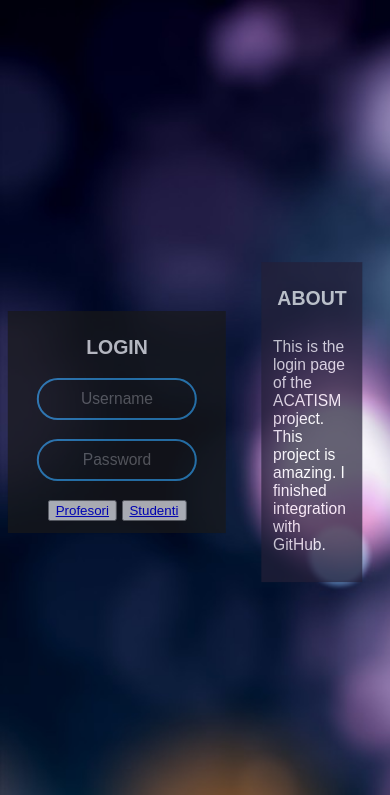
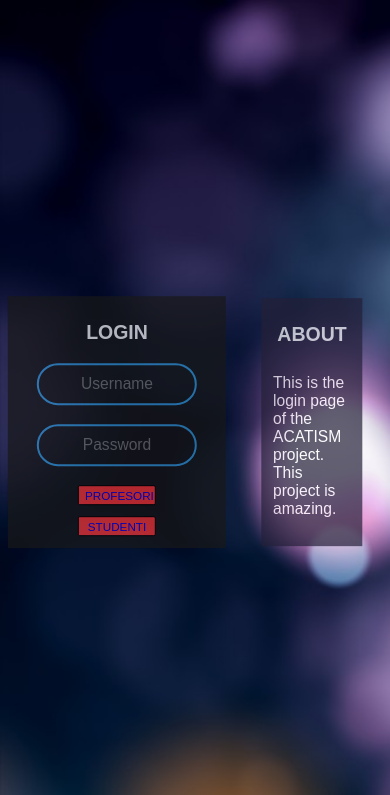
Before and after one commit to Kropius/AcaTisM, a PHP site: page /login.html in a window 390 px wide. Shown: the top 795 px of the page. Run offline with PHP 8.4, Linux system fonts and the light colour scheme.

Commit message:
Login updated

```diff
--- a/LoginPage/login.css
+++ b/LoginPage/login.css
@@ -27,6 +27,7 @@ body{
     text-align: center;
 }
 
+
 .login_box input{
     font-size: 1.5vw;
     text-align: center;
@@ -50,23 +51,44 @@ body{
     border-color: #2ecc71;
     transition: 0.5s;
 }
-.login_box input[type="submit"]{
-    margin: 10% auto;
-    border: 2px solid #2ecc71;
-    background: none;
-    display: block;
-    padding: 5% 5%;
-    width: 50%;
-    color: white;
-    outline: none;
-    border-radius: 25px;
-    transition: 1s;
+
+.login_box .buttons{
+    display: grid;
+    grid-template-columns: 8vw 8vw;
+    grid-column-gap: 4vw;
+    grid-template-rows: 2vw;
+    grid-template-areas:
+    "prof stud";
+    grid-column-gap: 5vw;
+    justify-content: center;
+    text-align: center;
 }
 
-.login_box input[type="submit"]:hover{
-    background: #2ecc71;
+.prof{
+    grid-area: prof;
+    background-color: #ff3838;
+    text-decoration: none;
+    font-size: 1.1vw;
+    border: none;
+    border: 0.1vw solid black;
+    border-radius: 0.5vw;
+    text-transform: uppercase;
 }
 
+.stud{
+    grid-area: stud;
+    background-color: #ff3838;
+    text-decoration: none;
+    font-size: 1.2vw;
+    border: none;
+    border: 0.1vw solid black;
+    border-radius: 0.5vw;
+    text-transform: uppercase;
+}
+
+.prof a, .stud a{
+    text-decoration: none;
+}
 
 .about_box{
     display: grid;
@@ -95,7 +117,7 @@ body{
 }
 
 @media only screen and (max-width:1024px){
-    /* tablet: */
+     /* tablet:  */
     .login_box{
         width: 50%;
         padding: 3% 3% 3% 3%;
@@ -143,6 +165,40 @@ body{
         color:white;
         font-size: 3vw;
         text-align: left;
+    }
+
+    .login_box .buttons{
+        display: grid;
+        grid-template-columns: 17vw 17vw;
+        grid-column-gap: 4vw;
+        grid-template-rows: 4vw;
+        grid-template-areas:
+        "prof stud";
+        grid-column-gap: 5vw;
+        justify-content: center;
+        text-align: center;
+    }
+
+    .prof{
+        grid-area: prof;
+        background-color: #ff3838;
+        text-decoration: none;
+        font-size: 2.5vw;
+        border: none;
+        border: 0.1vw solid black;
+        border-radius: 0.5vw;
+        text-transform: uppercase;
+    }
+
+    .stud{
+        grid-area: stud;
+        background-color: #ff3838;
+        text-decoration: none;
+        font-size: 2.5vw;
+        border: none;
+        border: 0.1vw solid black;
+        border-radius: 0.5vw;
+        text-transform: uppercase;
     }
 }
 
@@ -196,6 +252,41 @@ body{
         color:white;
         font-size: 3vw;
         text-align: left;
+    }
+
+    .login_box .buttons{
+        display: grid;
+        grid-template-columns: 20vw;
+        grid-template-rows: 5vw 5vw;
+        grid-row-gap: 3vw;
+        grid-template-areas:
+        "prof"
+        "stud";
+        grid-column-gap: 5vw;
+        justify-content: center;
+        text-align: center;
+    }
+
+    .prof{
+        grid-area: prof;
+        background-color: #ff3838;
+        text-decoration: none;
+        font-size: 3vw;
+        border: none;
+        border: 0.1vw solid black;
+        border-radius: 0.5vw;
+        text-transform: uppercase;
+    }
+
+    .stud{
+        grid-area: stud;
+        background-color: #ff3838;
+        text-decoration: none;
+        font-size: 3vw;
+        border: none;
+        border: 0.1vw solid black;
+        border-radius: 0.5vw;
+        text-transform: uppercase;
     }
 }
 
--- a/LoginPage/login.html
+++ b/LoginPage/login.html
@@ -8,22 +8,21 @@
     <link rel="stylesheet" type="text/css" media="screen" href="login.css">
 </head>
 <body>
-    <form class="login_box">
+    <div class="login_box">
         <h1><a href=""></a> Login</h1>
         <input type="text" id="username" placeholder="Username">
         <input type="password" id="password" placeholder="Password">
-        <!-- <input type="submit" value="LoginProf">  -->
-        <!-- <a href="../ProfsHomePage/Profesori.html"> <button id="loginProf"></button> </a> -->
-        <button><a href="../ProfsHomePage/Profesori.html">Profesori</a></button>
-        <!-- <a href="../proiect/student.html"><button id="loginStud"></button></a> -->
-        <button><a href="../proiect/student.html">Studenti</a></button>
-    </form>
+        <div class="buttons">
+            <button class="prof"><a href="../ProfsHomePage/Profesori.html">Profesori</a></button>
+            <button class="stud"><a href="../proiect/student.html">Studenti</a></button>
+        </div>
+    </div>
     <div class="about_box">
         <h1>About</h1>
         <p>
-            This is the login page of the ACATISM project. This project is amazing. I finished integration with GitHub.
+            This is the login page of the ACATISM project. This project is amazing.
         </p>
+    </div>
 
-    </div>
 </body>
 </html>
```
